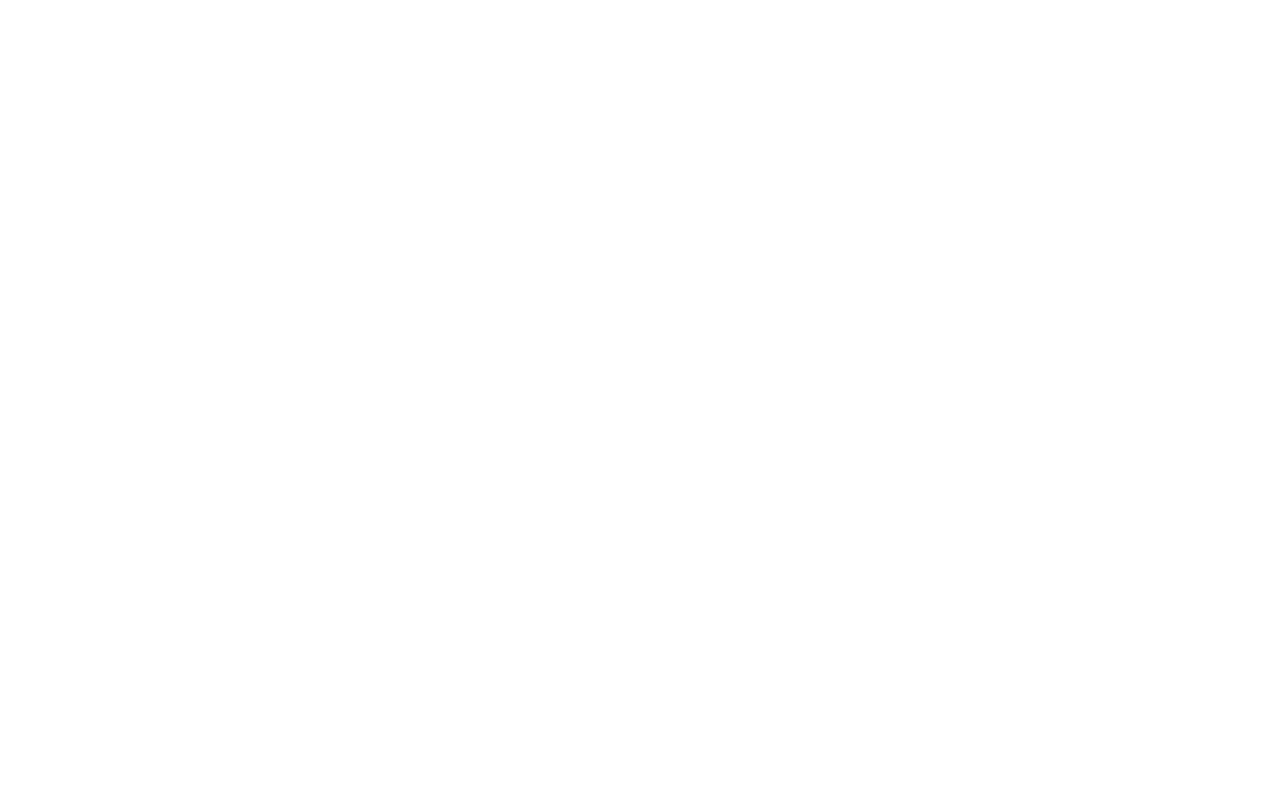
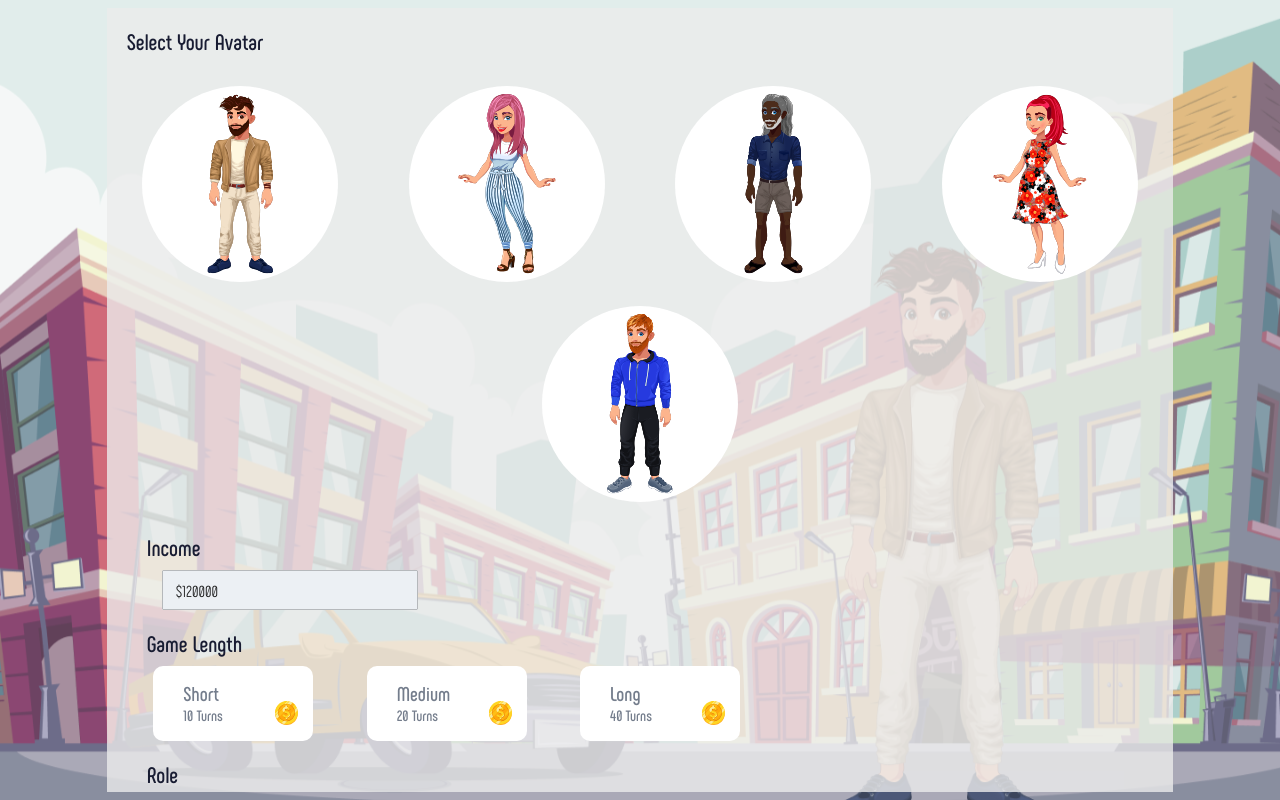
Before and after one commit to yogaraja2/Game-Midas, a React (Create React App) app: page /selectAvatar in a window 1280 px wide. Built offline with nearby package versions, Linux system fonts and the light colour scheme.

Commit message:
avatar page added

```diff
--- a/src/config/routes.js
+++ b/src/config/routes.js
@@ -3,4 +3,5 @@
   account: '/account/:screen?',
   gameOptions: '/gamehome',
   selectAvatar: '/selectAvatar',
+  selectDreams: '/selectDreams'
 }
--- a/src/pages/Account/Signup/index.jsx
+++ b/src/pages/Account/Signup/index.jsx
@@ -15,22 +15,44 @@
 function Signup() {
   const roleOptions = [
     { id: 'individual', value: 'Individual' },
-    { id: 'group', value: 'Group' }
+    { id: 'student', value: 'Student' },
+    { id: 'instructor', value: 'Instructor' },
+    { id: 'schoolAdmin', value: 'School Admin' }
   ]
-  const { control, errors, handleSubmit } = useForm({
-    defaultValues: {
+  const schoolOptions = [
+    // { id: '', value: '' },
+    { id: 'schoolA', value: 'School A' },
+    { id: 'schoolB', value: 'School B' },
+    { id: 'schoolC', value: 'School C' },
+    { id: 'schoolD', value: 'School D' },
+  ]
+  const SelectSchool = () => {
+    return (
+      <FormDropdown
+        name="school"
+        className="school-field"
+        label="Choose the School"
+        list={schoolOptions}
+        rules={{ required: 'Please select your school' }}
+        {...allyProps}
+      />
+    )
+  }
+
+  const defaultValues = {
     email: '',
     password: '',
     retypePass: '',
     role: roleOptions[0].id,
+    school: schoolOptions[0].id,
     isAgreed: false
   }
-  })
+  const { control, errors, handleSubmit } = useForm({ defaultValues })
   const history = useHistory()
 
   const handleSignup = (values) => {
     console.log(values)
-    history.push(commonRoute.home)
+    history.push(commonRoute.gameOptions)
   }
 
   const allyProps = { control, error: errors }
@@ -92,6 +114,10 @@
           />
         </div>
 
+        {/* <div className="form-field">
+          {defaultValues.role === 'Student' || defaultValues.role === 'Instructor' ? <SelectSchool /> : null}
+        </div> */}
+
         <div className="form-field">
           <div className="signup-terms">
             <FormCheckBox
@@ -110,7 +136,7 @@
 
         <div className="form-btns">
           <Button type="submit" className="signin-btn">
-            Next
+            Signup
           </Button>
           <span className="cont">or</span>
           <LinkButton
--- a/src/pages/Home/SelectAvatar/index.jsx
+++ b/src/pages/Home/SelectAvatar/index.jsx
@@ -3,7 +3,10 @@
 import clsx from 'clsx'
 import './useStyle.scss'
 import doller from '../../../assets/img/doller 2.svg'
-import lock from '../../../assets/img/lock.svg'
+import lock from '../../../assets/img/lock1.svg'
+import { commonRoute } from '../../../config/routes'
+import { useHistory } from 'react-router-dom'
+import Textfield from '../../../components/Textfield'
 
 const AvatarOptions = ({ label, imgUrl, id, selected, setSelected }) => {
     return (
@@ -26,10 +29,55 @@
     )
 }
 
+const LengthOptions = ({ id, dollerImg, text1, text2, gameLength, setGameLength }) => {
+    return (
+        <Grid item item md={3} sm={12} xs={12}
+            className={clsx('lenrole-button', { "selected-lenrole": gameLength === id })}
+            onClick={setGameLength.bind(this, id)}
+        >
+            <div className="selected-lenrole">
+                <div className="doller-wrap">
+                    <img src={dollerImg} className="doller-icon" />
+                </div>
+                <div className="button-text-wrap">
+                    <span className="button-text1">{text1}</span><br />
+                    <span className="button-text2">{text2}</span>
+                </div>
+            </div >
+        </Grid>
+    )
+}
+
+const RoleOptions = ({ id, title, role, setRole }) => {
+    return (
+        <Grid item md={3} sm={12} xs={12}
+            className={clsx('lenrole-button', { "selected-lenrole": role === id })}
+            onClick={setRole.bind(this, id)}
+        >
+            <div className="doller-wrap">
+                <img src={lock} className="doller-icon" />
+            </div>
+            <div className="button-text-wrap">
+                <span className="button-text1">{title}</span>
+            </div>
+        </Grid>
+    )
+}
+
 function SelectAvatar() {
     const [selected, setSelected] = useState(null)
+    const [gameLength, setGameLength] = useState(null)
+    const [role, setRole] = useState(null)
 
     const allyProps = { selected, setSelected }
+    const otherLen = { gameLength, setGameLength }
+    const otherRol = { role, setRole }
+
+    const history = useHistory()
+    const goToSelectDream = () => {
+        history.push(commonRoute.selectDreams);
+    }
+
     return (
         <Grid item xs={11} md={10} className="select-avatar-card">
             <div className="header-sec">
@@ -72,62 +120,69 @@
                     {...allyProps}
                 />
             </Grid>
+
             <div className="income-wrap">
-                <h3 className="main-head">Income</h3>
-                <input type="text" className="income-input" placeholder="$120000" />
+                <div className="header-sec">
+                    <h3 className="main-head">Income</h3>
+                </div>
+                <Textfield
+                    name="income"
+                    placeholder="$120000"
+                    className="income-field"
+                />
             </div>
 
             <div className="gameLength-wrap">
-                <h3 className="main-head">Game Length</h3>
-                <div className="gameLength-button-wrap">
-                    <div className="shrt-button">
-                        <Button>
-                            <p style={{ color: '#fff', fontSize: 18 }}>Short <br /> 10 Turns</p>
-                            <img src={doller} style={{ width: 24, height: 24, marginLeft: 70 }} />
-                        </Button>
-                    </div>
-                    <div className="mdm-button">
-                        <Button>
-                            <p style={{ color: '#fff', fontSize: 18 }}>Medium <br /> 20 Turns</p>
-                            <img src={doller} style={{ width: 24, height: 24, marginLeft: 70 }} />
-                        </Button>
-                    </div>
-                    <div className="long-button">
-                        <Button>
-                            <p style={{ color: '#fff', fontSize: 18 }}>Long <br /> 40 Turns</p>
-                            <img src={doller} style={{ width: 24, height: 24, marginLeft: 70 }} />
-                        </Button>
-                    </div>
+                <div className="header-sec">
+                    <h3 className="main-head">Game Length</h3>
                 </div>
-            </div>
-            <div className="gameLength-wrap">
-                <h3 className="main-head">Role</h3>
-                <div className="gameLength-button-wrap">
-                    <div className="shrt-button">
-                        <Button>
-                            <p style={{ color: '#fff', fontSize: 18, margin: '10px' }}>Easy</p>
-                            <img src={lock} style={{ width: 24, height: 24, marginLeft: 70 }} />
-                        </Button>
-                    </div>
-                    <div className="mdm-button">
-                        <Button>
-                            <p style={{ color: '#fff', fontSize: 18, margin: '10px' }}>Standard</p>
-                            <img src={lock} style={{ width: 24, height: 24, marginLeft: 70 }} />
-                        </Button>
-                    </div>
-                    <div className="long-button">
-                        <Button>
-                            <p style={{ color: '#fff', fontSize: 18, margin: '10px' }}>Advance</p>
-                            <img src={lock} style={{ width: 24, height: 24, marginLeft: 70 }} />
-                        </Button>
-                    </div>
-                </div>
+                <Grid container className="lenrole-button-wrap">
+                    <LengthOptions
+                        id={'short'}
+                        dollerImg={doller}
+                        text1="Short"
+                        text2="10 Turns"
+                        {...otherLen} />
+                    <LengthOptions
+                        id={'medium'}
+                        dollerImg={doller}
+                        text1="Medium"
+                        text2="20 Turns"
+                        {...otherLen} />
+                    <LengthOptions
+                        id={'long'}
+                        dollerImg={doller}
+                        text1="Long"
+                        text2="40 Turns"
+                        {...otherLen} />
+                </Grid>
             </div>
 
-
+            <div className="gameLength-wrap">
+                <div className="header-sec">
+                    <h3 className="main-head">Role</h3>
+                </div>
+                <Grid container className="lenrole-button-wrap">
+                    <RoleOptions
+                        id="easy"
+                        title="Easy"
+                        {...otherRol}
+                    />
+                    <RoleOptions
+                        id="medium"
+                        title="Medium"
+                        {...otherRol}
+                    />
+                    <RoleOptions
+                        id="advance"
+                        title="Advance"
+                        {...otherRol}
+                    />
+                </Grid>
+            </div>
 
             <div className="btn-wrap">
-                <Button className="nxt-btn">Next</Button>
+                <Button className="nxt-btn" onClick={goToSelectDream}>Next</Button>
             </div>
         </Grid>
     )
--- a/src/pages/Home/SelectAvatar/useStyle.scss
+++ b/src/pages/Home/SelectAvatar/useStyle.scss
@@ -1,12 +1,13 @@
-@import '../../../mixins/common';
+@import "../../../mixins/common";
 
 .game-control-home {
   .select-avatar-card {
     background: var(--bg-panel-card);
-    height: 90%;
+    height: 98%;
     position: relative;
+    overflow: auto;
     .header-sec {
-      font-size: 1.5em;
+      font-size: 1.2em;
       margin-top: 20px;
       margin-left: 20px;
     }
@@ -20,7 +21,7 @@
         text-align: center;
 
         .option-label {
-          font-size: 1.4em;
+          font-size: 1.2em;
           font-weight: bold;
           margin-bottom: 12px;
         }
@@ -50,8 +51,7 @@
 
         &.selected {
           .selector-bg {
-            background: url('../../../assets/img/Selected-Blue.svg') no-repeat
-              center;
+            background: url("../../../assets/img/Selected-Blue.svg") no-repeat center;
             background-size: cover;
             height: 100%;
             width: 100%;
@@ -60,44 +60,80 @@
       }
     }
 
+    .income-wrap {
+      margin: 20px;
+      .income-field {
+        width: 25%;
+        margin-top: 10px;
+        margin-left: 35px;
+      }
+    }
+
+    .gameLength-wrap {
+      width: 60%;
+      margin: 20px;
+      .lenrole-button-wrap {
+        display: flex;
+        justify-content: space-around;
+        .lenrole-button {
+          height: 75px;
+          margin-top: 10px;
+          border-radius: 10px;
+          background-color: #ffffff;
+          .button-text-wrap {
+            margin: 10px;
+            padding-top: 5px;
+            .button-text1 {
+              font-weight: bold;
+              font-size: 20px;
+              color: #747d8c;
+              padding-left: 20px;
+            }
+            .button-text2 {
+              font-weight: bold;
+              font-size: 15px;
+              color: #747d8c;
+              padding-left: 20px;
+            }
+          }
+          .doller-wrap {
+            float: right;
+            padding-top: 25px;
+            padding-right: 15px;
+            .doller-icon {
+              width: 23px;
+              height: 24px;
+            }
+          }
+
+          &:hover {
+            background-color: rgba(0, 159, 253, 0.5);
+            cursor: pointer;
+          }
+
+          &.selected-lenrole {
+            background-color: #009ffd;
+            .button-text-wrap {
+              .button-text1 {
+                color: #ffffff;
+              }
+              .button-text2 {
+                color: #ffffff;
+              }
+            }
+          }
+        }
+      }
+    }
+
     .btn-wrap {
-      position: absolute;
-      bottom: 38px;
-      right: 128px;
+      position: relative;
+      float: right;
+      bottom: 20px;
+      right: 70px;
       .nxt-btn {
         @include button;
       }
     }
-
-    .income-wrap {
-      margin: 20px;
-      .income-input {
-        width: 200px;
-        height: 10px;
-        margin: 10px;
-        padding: 10px;
-      }
-    }
-  }
-
-  .gameLength-wrap {
-    margin: 20px;
-    .gameLength-button-wrap {
-      width: 50%;
-      margin: 10px;
-      display: flex;
-      justify-content: space-between;
-      .shrt-button {
-        height: 100%;
-        background-color: #009ffd;
-        border-radius: 10px;
-      }
-      .mdm-button,
-      .long-button {
-        height: 100%;
-        background-color: grey;
-        border-radius: 10px;
-      }
-    }
   }
 }
--- a/src/pages/Home/index.jsx
+++ b/src/pages/Home/index.jsx
@@ -12,21 +12,18 @@
 function Home() {
   return (
     <>
-      {/* <Grid
+      <Grid
         container
         justify="center"
         alignContent="center"
         className="game-control-home"
       >
         <RouteMapper data={homeRoutes} />
-        <GameControl />
+        {/* <GameControl />
         <LeaderBoard />
+        <SelectAvatar /> */}
 
-        <SelectAvatar />
-
-      </Grid> */}
-
-      <SelectDreams />
+      </Grid>
     </>
 
   )
--- a/src/pages/Home/routes.js
+++ b/src/pages/Home/routes.js
@@ -1,6 +1,7 @@
 import { commonRoute } from "../../config/routes";
 import GameControl from "./GameControl";
 import SelectAvatar from "./SelectAvatar";
+import SelectDreams from "./SelectDream";
 
 export const homeRoutes = [
   {
@@ -29,4 +30,17 @@
       to: commonRoute.selectAvatar
     }
   },
+  {
+    name: "Select Dream",
+    props: {
+      path: commonRoute.selectDreams,
+      component: SelectDreams,
+      exact: true
+    },
+    redirection: {
+      path: commonRoute.home,
+      exact: true,
+      to: commonRoute.selectDreams
+    }
+  },
 ];
```
Also changed, not shown: src/pages/Home/GameControl/index.jsx (+9 -3 lines), src/pages/Home/LeaderBoard/index.jsx (+42 -8 lines), src/pages/Home/LeaderBoard/style.scss (+34 -16 lines), src/routes.js (+24 -3 lines), src/assets/img/lock1.svg (added), 1 other file (tests, documents, lock files or other folders). Lines whose indentation alone changed are shown as unchanged.
